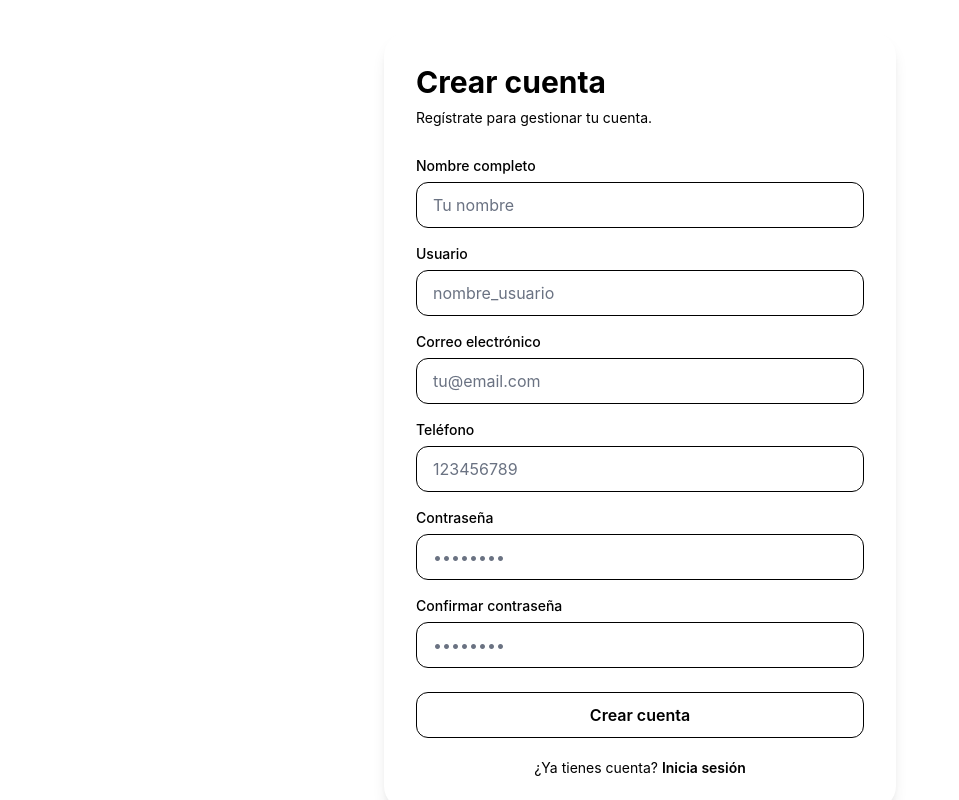
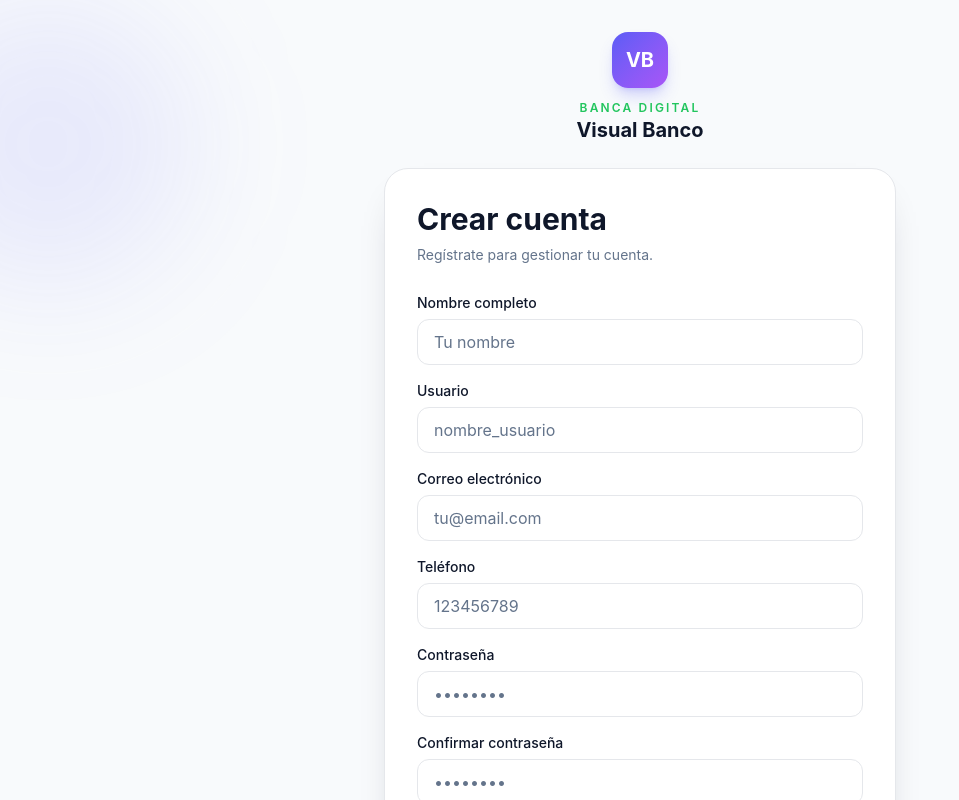
Before and after one commit to EddyCode1/bank-frontend, a React (Vite) app: page /register in a window 1280 px wide. Shown: the top 800 px of the page, without its empty margins (0-959 px from the left). Built offline with nearby package versions, Linux system fonts and the light colour scheme.

Commit message:
Arreglo visual

```diff
--- /dev/null
+++ b/src/app/components/BrandLogo.jsx
@@ -0,0 +1,20 @@
+/**
+ * Logo institucional textual para vistas públicas
+ */
+const BrandLogo = ({ compact = false }) => {
+  return (
+    <div className={`flex items-center ${compact ? 'gap-2' : 'flex-col gap-3 text-center'}`}>
+      <div className="inline-flex h-14 w-14 items-center justify-center rounded-2xl bg-gradient-to-br from-[var(--ai-gradient-start)] to-[var(--ai-gradient-end)] text-xl font-bold text-white shadow-lg shadow-[rgba(91,92,246,0.25)]">
+        VB
+      </div>
+      <div>
+        <p className="text-xs font-semibold uppercase tracking-[0.18em] text-[var(--secondary)]">
+          Banca Digital
+        </p>
+        <h1 className="text-xl font-bold text-[var(--text)]">Visual Banco</h1>
+      </div>
+    </div>
+  )
+}
+
+export default BrandLogo
--- a/src/app/components/Navbar.jsx
+++ b/src/app/components/Navbar.jsx
@@ -1,31 +1,39 @@
 import useAuthStore from '../../features/auth/store/useAuthStore'
 
 /**
- * Componente Navbar - Barra superior simplificada
+ * Barra superior institucional
  */
 const Navbar = ({ isSidebarOpen = true, onToggleSidebar }) => {
   const { user } = useAuthStore()
 
   return (
-    <header className="bg-white border-b border-gray-200 px-6 py-4 flex items-center justify-between">
+    <header className="border-b border-[var(--border)] bg-white px-4 py-4 sm:px-6">
+      <div className="flex items-center justify-between gap-4">
         <div className="flex items-center gap-4">
           <button
             type="button"
             onClick={onToggleSidebar}
-          className="inline-flex items-center justify-center w-10 h-10 rounded-xl border bg-white text-gray-700 hover:bg-gray-50 transition"
+            className="inline-flex h-10 w-10 items-center justify-center rounded-xl border border-[var(--border)] bg-white text-[var(--primary)] transition hover:bg-[var(--surface)]"
             aria-label={isSidebarOpen ? 'Ocultar menú lateral' : 'Mostrar menú lateral'}
             title={isSidebarOpen ? 'Ocultar menú' : 'Mostrar menú'}
           >
-          {isSidebarOpen ? '⟨' : '⟩'}
+            {isSidebarOpen ? '◀' : '▶'}
           </button>
 
           <div>
-          <h2 className="text-xl font-semibold text-gray-900">
+            <p className="text-xs font-semibold uppercase tracking-[0.14em] text-[var(--secondary)]">
+              Banca digital
+            </p>
+            <h2 className="text-lg font-semibold text-[var(--text)] sm:text-xl">
               Bienvenido, {user?.nombre || 'Usuario'}
             </h2>
           </div>
         </div>
 
+        <div className="hidden rounded-xl border border-[var(--border)] bg-[var(--surface)] px-3 py-2 text-xs text-[var(--muted)] sm:block">
+          Sesión protegida
+        </div>
+      </div>
     </header>
   )
 }
--- a/src/app/components/Sidebar.jsx
+++ b/src/app/components/Sidebar.jsx
@@ -1,10 +1,19 @@
-import { Link, useNavigate } from 'react-router-dom'
+import { NavLink, useNavigate } from 'react-router-dom'
 import useAuthStore from '../../features/auth/store/useAuthStore'
 
 /**
- * Sidebar simplificado: solo botones para probar vistas.
+ * Sidebar principal con navegación bancaria.
  */
-const Sidebar = () => {
+const menuItems = [
+  { to: '/loby', label: 'Panel general', icon: '▦' },
+  { to: '/loby/account', label: 'Cuentas', icon: '◉' },
+  { to: '/loby/transactions', label: 'Transacciones', icon: '⇄' },
+  { to: '/loby/products', label: 'Productos', icon: '◫' },
+  { to: '/loby/services', label: 'Servicios', icon: '◌' },
+  { to: '/loby/favorites', label: 'Favoritos', icon: '★' },
+]
+
+const Sidebar = ({ isOpen = true, onClose }) => {
   const { logout, user } = useAuthStore()
   const navigate = useNavigate()
 
@@ -14,11 +23,60 @@ const Sidebar = () => {
   }
 
   return (
-    <aside className="w-56 p-4">
-      <div className="mt-4">
-        <button onClick={handleLogout} className="w-full px-3 py-2 bg-red-500 text-white rounded">Cerrar Sesión</button>
-      </div>
-    </aside>
+    <>
+      <div
+        className={`fixed inset-0 z-30 bg-[var(--text)]/30 transition-opacity lg:hidden ${
+          isOpen ? 'opacity-100' : 'pointer-events-none opacity-0'
+        }`}
+        onClick={onClose}
+      />
+
+      <aside
+        className={`fixed inset-y-0 left-0 z-40 w-72 border-r border-[var(--border)] bg-white p-5 shadow-xl transition-transform lg:static lg:translate-x-0 lg:shadow-none ${
+          isOpen ? 'translate-x-0' : '-translate-x-full'
+        }`}
+      >
+        <div className="mb-8 border-b border-[var(--border)] pb-5">
+          <p className="text-xs font-semibold uppercase tracking-[0.18em] text-[var(--secondary)]">
+            Visual Banco
+          </p>
+          <h2 className="mt-2 text-xl font-bold text-[var(--text)]">Mesa financiera</h2>
+          <p className="mt-1 text-sm text-[var(--muted)]">
+            {user?.nombre ? `Bienvenido, ${user.nombre}` : 'Bienvenido'}
+          </p>
+        </div>
+
+        <nav className="space-y-2">
+          {menuItems.map((item) => (
+            <NavLink
+              key={item.to}
+              to={item.to}
+              onClick={onClose}
+              end={item.to === '/loby'}
+              className={({ isActive }) =>
+                `flex items-center gap-3 rounded-xl px-3 py-2.5 text-sm font-medium transition ${
+                  isActive
+                    ? 'bg-[var(--primary)] text-white shadow-sm'
+                    : 'text-[var(--text)] hover:bg-[var(--surface)]'
+                }`
+              }
+            >
+              <span className="inline-flex w-5 justify-center text-xs">{item.icon}</span>
+              <span>{item.label}</span>
+            </NavLink>
+          ))}
+        </nav>
+
+        <div className="mt-8 border-t border-[var(--border)] pt-5">
+          <button
+            onClick={handleLogout}
+            className="w-full rounded-xl bg-[var(--danger)] px-3 py-2.5 text-sm font-semibold text-white transition hover:bg-[#DC2626]"
+          >
+            Cerrar sesión segura
+          </button>
+        </div>
+      </aside>
+    </>
   )
 }
 
--- a/src/app/layouts/AuthLayout.jsx
+++ b/src/app/layouts/AuthLayout.jsx
@@ -1,7 +1,17 @@
+import BrandLogo from '../components/BrandLogo'
+
 const AuthLayout = ({ children }) => {
   return (
-    <div className="relative flex min-h-screen items-center justify-center overflow-hidden bg-white px-4 py-8">
-      <div className="relative w-full max-w-md sm:max-w-lg">{children}</div>
+    <div className="relative flex min-h-screen items-center justify-center overflow-hidden bg-[var(--surface)] px-4 py-8">
+      <div className="pointer-events-none absolute -left-24 top-0 h-72 w-72 rounded-full bg-[var(--primary)]/10 blur-3xl" />
+      <div className="pointer-events-none absolute -bottom-28 -right-24 h-80 w-80 rounded-full bg-[var(--secondary)]/10 blur-3xl" />
+
+      <div className="relative w-full max-w-md space-y-6 sm:max-w-lg">
+        <div className="flex justify-center">
+          <BrandLogo />
+        </div>
+        {children}
+      </div>
     </div>
   )
 }
--- a/src/features/auth/pages/LoginPage.jsx
+++ b/src/features/auth/pages/LoginPage.jsx
@@ -32,10 +32,10 @@ const LoginPage = () => {
   }
 
   return (
-    <section className="relative overflow-hidden rounded-3xl bg-white p-8 shadow-lg">
+    <section className="relative overflow-hidden rounded-3xl border border-[var(--border)] bg-white p-8 shadow-[0_18px_40px_-26px_rgba(15,23,42,0.45)]">
       <div className="mb-8">
-        <h1 className="text-3xl font-bold text-black">Banco</h1>
-        <p className="mt-2 text-sm text-black">
+        <h1 className="text-3xl font-bold text-[var(--text)]">Iniciar sesión</h1>
+        <p className="mt-2 text-sm text-[var(--muted)]">
           Accede a tu cuenta para continuar.
         </p>
       </div>
@@ -43,12 +43,12 @@ const LoginPage = () => {
       <form onSubmit={handleSubmit(onSubmit)} className="space-y-5">
         {/* Campo de correo */}
         <div className="space-y-1.5">
-          <label className="block text-sm font-medium text-black">Correo electrónico</label>
+          <label className="block text-sm font-medium text-[var(--text)]">Correo electrónico</label>
           <input
             type="email"
             placeholder="tu@email.com"
             {...register('email', { required: 'Email requerido' })}
-            className="w-full rounded-xl border border-black bg-white px-4 py-2.5 text-black outline-none transition placeholder:text-gray-500 focus:border-black focus:ring-2 focus:ring-black/10"
+            className="w-full rounded-xl border border-[var(--border)] bg-white px-4 py-2.5 text-[var(--text)] outline-none transition placeholder:text-[var(--muted)] focus:border-[var(--primary)] focus:ring-2 focus:ring-[var(--primary)]/15"
           />
           {errors.email && (
             <p className="text-sm text-red-600">{errors.email.message}</p>
@@ -57,12 +57,12 @@ const LoginPage = () => {
 
         {/* Campo de contraseña */}
         <div className="space-y-1.5">
-          <label className="block text-sm font-medium text-black">Contraseña</label>
+          <label className="block text-sm font-medium text-[var(--text)]">Contraseña</label>
           <input
             type="password"
             placeholder="••••••••"
             {...register('password', { required: 'Contraseña requerida' })}
-            className="w-full rounded-xl border border-black bg-white px-4 py-2.5 text-black outline-none transition placeholder:text-gray-500 focus:border-black focus:ring-2 focus:ring-black/10"
+            className="w-full rounded-xl border border-[var(--border)] bg-white px-4 py-2.5 text-[var(--text)] outline-none transition placeholder:text-[var(--muted)] focus:border-[var(--primary)] focus:ring-2 focus:ring-[var(--primary)]/15"
           />
           {errors.password && (
             <p className="text-sm text-red-600">{errors.password.message}</p>
@@ -73,15 +73,15 @@ const LoginPage = () => {
         <button
           type="submit"
           disabled={isLoading}
-          className="w-full rounded-xl bg-white border border-black py-2.5 font-semibold text-black transition hover:bg-black hover:text-white disabled:cursor-not-allowed disabled:bg-gray-300 disabled:text-gray-500 disabled:border-gray-300"
+          className="w-full rounded-xl bg-[var(--primary)] py-2.5 font-semibold text-white transition hover:bg-[#4A4BE0] disabled:cursor-not-allowed disabled:bg-[var(--muted)]"
         >
           {isLoading ? 'Cargando...' : 'Iniciar sesión'}
         </button>
       </form>
 
-      <p className="mt-5 text-center text-sm text-black">
+      <p className="mt-5 text-center text-sm text-[var(--muted)]">
         ¿No tienes cuenta?{' '}
-        <Link to="/register" className="font-semibold text-black transition hover:underline">
+        <Link to="/register" className="font-semibold text-[var(--primary)] transition hover:underline">
           Regístrate
         </Link>
       </p>
--- a/src/features/auth/pages/RegisterPage.jsx
+++ b/src/features/auth/pages/RegisterPage.jsx
@@ -41,70 +41,70 @@ const RegisterPage = () => {
   }
 
   return (
-    <section className="relative overflow-hidden rounded-3xl bg-white p-8 shadow-lg">
+    <section className="relative overflow-hidden rounded-3xl border border-[var(--border)] bg-white p-8 shadow-[0_18px_40px_-26px_rgba(15,23,42,0.45)]">
       <div className="mb-7">
-        <h1 className="text-3xl font-bold text-black">Crear cuenta</h1>
-        <p className="mt-2 text-sm text-black">Regístrate para gestionar tu cuenta.</p>
+        <h1 className="text-3xl font-bold text-[var(--text)]">Crear cuenta</h1>
+        <p className="mt-2 text-sm text-[var(--muted)]">Regístrate para gestionar tu cuenta.</p>
       </div>
 
       <form onSubmit={handleSubmit(onSubmit)} className="space-y-4">
         <div className="space-y-1.5">
-          <label className="block text-sm font-medium text-black">Nombre completo</label>
+          <label className="block text-sm font-medium text-[var(--text)]">Nombre completo</label>
           <input
             type="text"
             placeholder="Tu nombre"
             {...register('nombre', { required: 'Nombre requerido' })}
-            className="w-full rounded-xl border border-black bg-white px-4 py-2.5 text-black outline-none transition placeholder:text-gray-500 focus:border-black focus:ring-2 focus:ring-black/10"
+            className="w-full rounded-xl border border-[var(--border)] bg-white px-4 py-2.5 text-[var(--text)] outline-none transition placeholder:text-[var(--muted)] focus:border-[var(--primary)] focus:ring-2 focus:ring-[var(--primary)]/15"
           />
           {errors.nombre && <p className="text-sm text-red-600">{errors.nombre.message}</p>}
         </div>
 
         <div className="space-y-1.5">
-          <label className="block text-sm font-medium text-black">Usuario</label>
+          <label className="block text-sm font-medium text-[var(--text)]">Usuario</label>
           <input
             type="text"
             placeholder="nombre_usuario"
             {...register('username', { required: 'Usuario requerido' })}
-            className="w-full rounded-xl border border-black bg-white px-4 py-2.5 text-black outline-none transition placeholder:text-gray-500 focus:border-black focus:ring-2 focus:ring-black/10"
+            className="w-full rounded-xl border border-[var(--border)] bg-white px-4 py-2.5 text-[var(--text)] outline-none transition placeholder:text-[var(--muted)] focus:border-[var(--primary)] focus:ring-2 focus:ring-[var(--primary)]/15"
           />
           {errors.username && <p className="text-sm text-red-600">{errors.username.message}</p>}
         </div>
 
         <div className="space-y-1.5">
-          <label className="block text-sm font-medium text-black">Correo electrónico</label>
+          <label className="block text-sm font-medium text-[var(--text)]">Correo electrónico</label>
           <input
             type="email"
             placeholder="tu@email.com"
             {...register('email', { required: 'Email requerido' })}
-            className="w-full rounded-xl border border-black bg-white px-4 py-2.5 text-black outline-none transition placeholder:text-gray-500 focus:border-black focus:ring-2 focus:ring-black/10"
+            className="w-full rounded-xl border border-[var(--border)] bg-white px-4 py-2.5 text-[var(--text)] outline-none transition placeholder:text-[var(--muted)] focus:border-[var(--primary)] focus:ring-2 focus:ring-[var(--primary)]/15"
           />
           {errors.email && <p className="text-sm text-red-600">{errors.email.message}</p>}
         </div>
 
         <div className="space-y-1.5">
-          <label className="block text-sm font-medium text-black">Teléfono</label>
+          <label className="block text-sm font-medium text-[var(--text)]">Teléfono</label>
           <input
             type="tel"
             placeholder="123456789"
             {...register('telefono', { required: 'Teléfono requerido' })}
-            className="w-full rounded-xl border border-black bg-white px-4 py-2.5 text-black outline-none transition placeholder:text-gray-500 focus:border-black focus:ring-2 focus:ring-black/10"
+            className="w-full rounded-xl border border-[var(--border)] bg-white px-4 py-2.5 text-[var(--text)] outline-none transition placeholder:text-[var(--muted)] focus:border-[var(--primary)] focus:ring-2 focus:ring-[var(--primary)]/15"
           />
           {errors.telefono && <p className="text-sm text-red-600">{errors.telefono.message}</p>}
         </div>
 
         <div className="space-y-1.5">
-          <label className="block text-sm font-medium text-black">Contraseña</label>
+          <label className="block text-sm font-medium text-[var(--text)]">Contraseña</label>
           <input
             type="password"
             placeholder="••••••••"
             {...register('password', { required: 'Contraseña requerida' })}
-            className="w-full rounded-xl border border-black bg-white px-4 py-2.5 text-black outline-none transition placeholder:text-gray-500 focus:border-black focus:ring-2 focus:ring-black/10"
+            className="w-full rounded-xl border border-[var(--border)] bg-white px-4 py-2.5 text-[var(--text)] outline-none transition placeholder:text-[var(--muted)] focus:border-[var(--primary)] focus:ring-2 focus:ring-[var(--primary)]/15"
           />
           {errors.password && <p className="text-sm text-red-600">{errors.password.message}</p>}
         </div>
 
         <div className="space-y-1.5">
-          <label className="block text-sm font-medium text-black">Confirmar contraseña</label>
+          <label className="block text-sm font-medium text-[var(--text)]">Confirmar contraseña</label>
           <input
             type="password"
             placeholder="••••••••"
@@ -112,7 +112,7 @@ const RegisterPage = () => {
               required: 'Confirmar contraseña',
               validate: (value) => value === password || 'Las contraseñas no coinciden',
             })}
-            className="w-full rounded-xl border border-black bg-white px-4 py-2.5 text-black outline-none transition placeholder:text-gray-500 focus:border-black focus:ring-2 focus:ring-black/10"
+            className="w-full rounded-xl border border-[var(--border)] bg-white px-4 py-2.5 text-[var(--text)] outline-none transition placeholder:text-[var(--muted)] focus:border-[var(--primary)] focus:ring-2 focus:ring-[var(--primary)]/15"
           />
           {errors.confirmPassword && <p className="text-sm text-red-600">{errors.confirmPassword.message}</p>}
         </div>
@@ -120,15 +120,15 @@ const RegisterPage = () => {
         <button
           type="submit"
           disabled={isLoading}
-          className="mt-2 w-full rounded-xl bg-white border border-black py-2.5 font-semibold text-black transition hover:bg-black hover:text-white disabled:cursor-not-allowed disabled:bg-gray-300 disabled:text-gray-500 disabled:border-gray-300"
+          className="mt-2 w-full rounded-xl bg-[var(--primary)] py-2.5 font-semibold text-white transition hover:bg-[#4A4BE0] disabled:cursor-not-allowed disabled:bg-[var(--muted)]"
         >
           {isLoading ? 'Cargando...' : 'Crear cuenta'}
         </button>
       </form>
 
-      <p className="mt-5 text-center text-sm text-black">
+      <p className="mt-5 text-center text-sm text-[var(--muted)]">
         ¿Ya tienes cuenta?{' '}
-        <Link to="/login" className="font-semibold text-black transition hover:underline">
+        <Link to="/login" className="font-semibold text-[var(--primary)] transition hover:underline">
           Inicia sesión
         </Link>
       </p>
--- a/src/styles/index.css
+++ b/src/styles/index.css
@@ -1,15 +1,16 @@
 @import 'tailwindcss';
 
 :root {
-  --bg: #E2DFCE;
-  --surface: #FFFFFF;
-  --surface-dark: #2F2F2F;
-  --primary: #517360;
-  --accent: #A66F5B;
-  --accent-soft: #DDB7A2;
-  --text: #2F2F2F;
-  --muted: #7A7A79;
-  --danger: #b02a2a;
+  --primary: #5B5CF6;
+  --secondary: #22C55E;
+  --bg: #FFFFFF;
+  --surface: #F8FAFC;
+  --border: #E5E7EB;
+  --text: #0F172A;
+  --muted: #64748B;
+  --ai-gradient-start: #5B5CF6;
+  --ai-gradient-end: #A855F7;
+  --danger: #EF4444;
 }
 
 /* Estilos globales personalizados */
@@ -76,30 +77,32 @@ html {
 }
 
 .btn-primary:hover {
-  background: #446b5b;
+  background: #4A4BE0;
 }
 
 .btn-secondary {
   @apply px-4 py-2 rounded-lg font-semibold transition;
-  background: var(--accent-soft);
-  color: var(--text);
+  background: var(--secondary);
+  color: #ffffff;
 }
 
 .btn-secondary:hover {
-  background: #c1937e;
+  background: #1BAA4D;
 }
 
 .input-base {
   @apply w-full px-4 py-2 rounded-lg outline-none;
-  border: 1px solid var(--accent-soft);
+  border: 1px solid var(--border);
+  background: #ffffff;
 }
 
 .input-base:focus {
   border-color: var(--primary);
-  box-shadow: 0 0 0 4px rgba(81, 115, 96, 0.12);
+  box-shadow: 0 0 0 4px rgba(91, 92, 246, 0.14);
 }
 
 .card {
   @apply rounded-lg shadow p-6;
   background: var(--surface);
+  border: 1px solid var(--border);
 }
```
Also changed, not shown: src/app/layouts/MainLayout.jsx (+19 -3 lines), src/features/dashboard/pages/DashboardPage.jsx (+18 -8 lines). Lines whose indentation alone changed are shown as unchanged.
